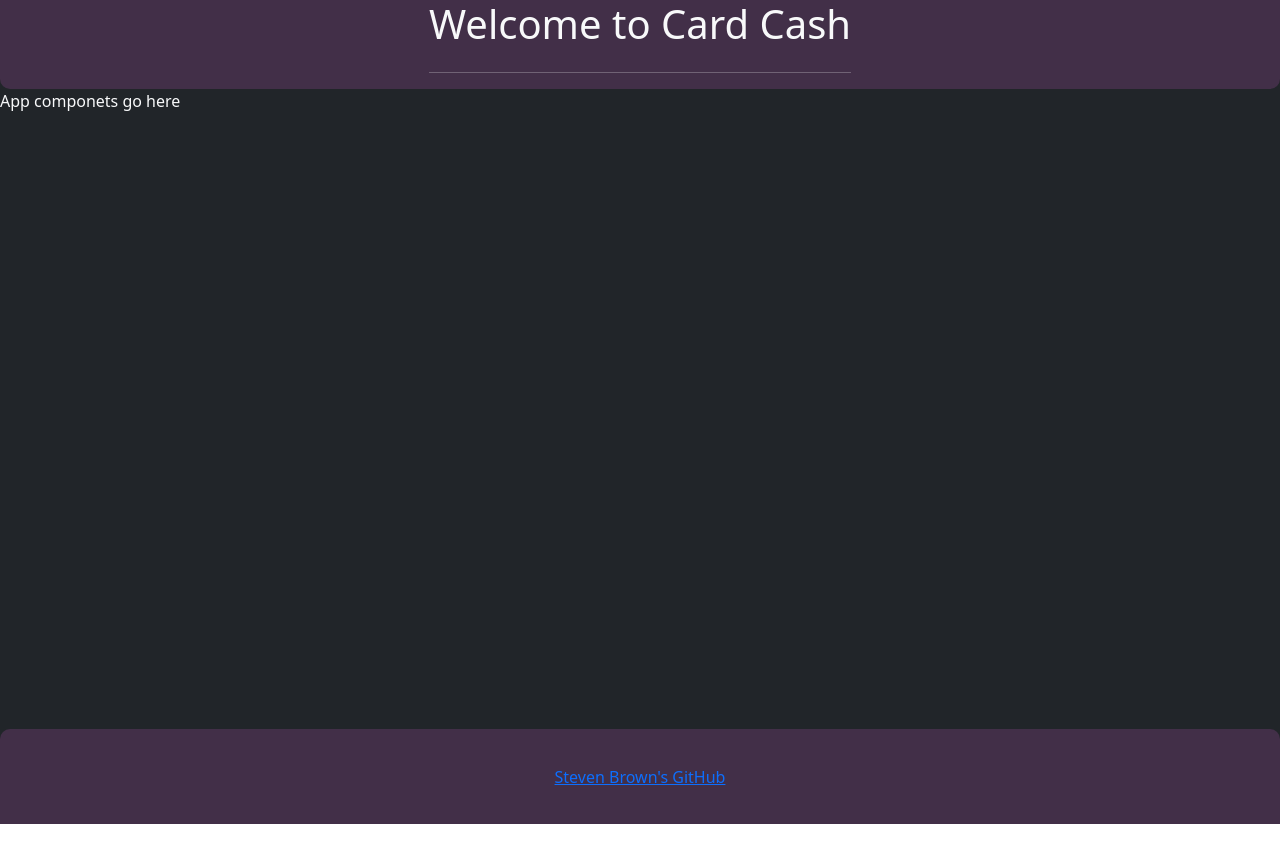
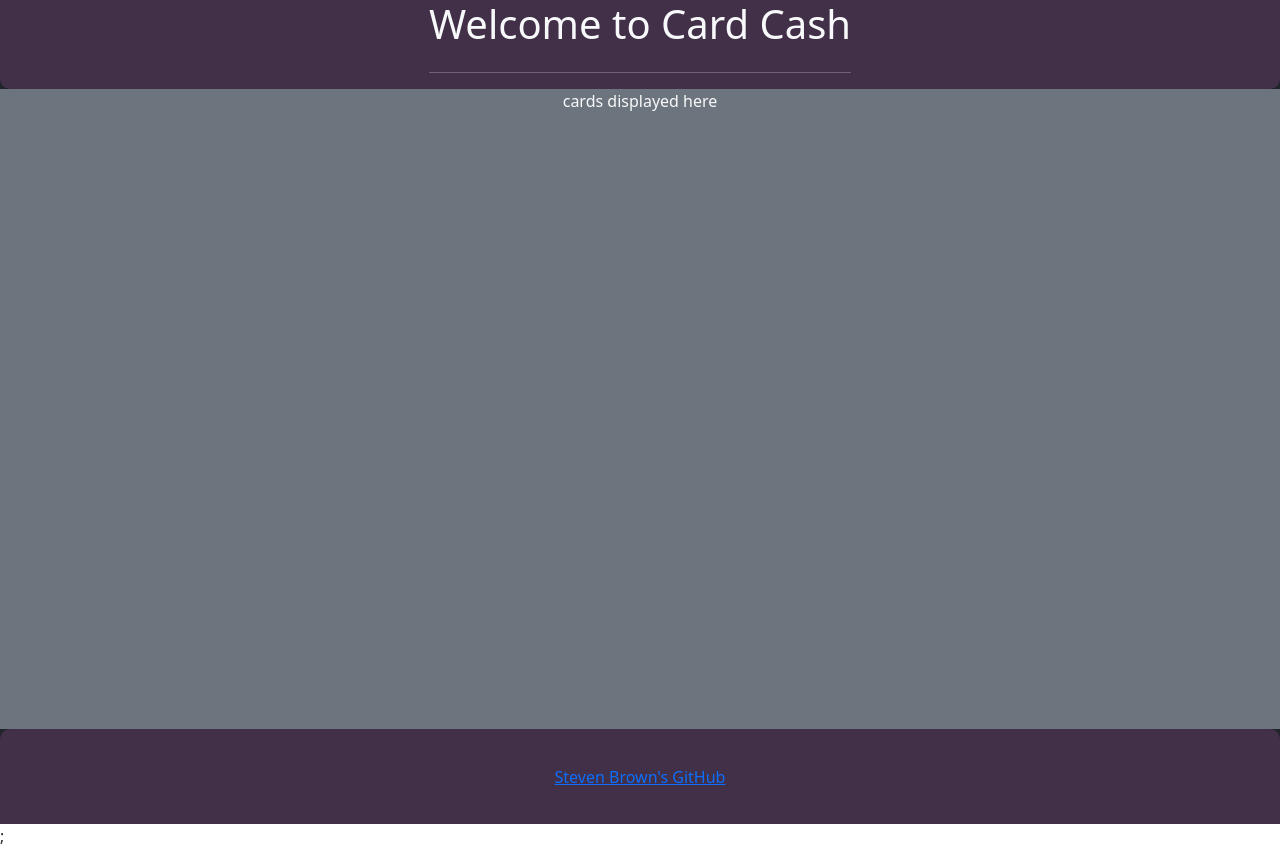
Before and after one commit to stevenjb5M/startup, a React (Vite) app: page /cards in a window 1280 px wide. Before the commit the page ends 824 px from the top, so only its background shows below. Built offline with nearby package versions, Linux system fonts and the light colour scheme.

Commit message:
routing is started!

```diff
--- a/src/app.jsx
+++ b/src/app.jsx
@@ -2,14 +2,31 @@
 import 'bootstrap/dist/css/bootstrap.min.css';
 import './main.css';
 
+import { BrowserRouter, NavLink, Route, Routes } from 'react-router-dom';
+import { Cards } from './cards/cards';
+import { Leaderboard } from './leaderboard/leaderboard';
+import { Locations } from './locations/locations';
+import { Login } from './login/login';
+import { Home } from './home/home';
+
+
 export default function App() {
-  return <div className="body bg-dark text-light">
+    return (
+        <BrowserRouter>
+            <div className="body bg-dark text-light">
                 <header>
                     <h1>Welcome to Card Cash</h1>
                     <hr />
                 </header>
 
-    <main>App componets go here</main>
+                <Routes>
+                    <Route path='/' element={<Login />} exact />
+                    <Route path='/cards' element={<Cards />} />
+                    <Route path='/leaderboard' element={<Leaderboard />} />
+                    <Route path='/locations' element={<Locations />} />
+                    <Route path='/home' element={<Home />} />
+                    <Route path='*' element={<NotFound />} />
+                </Routes>
 
                 <footer>
                     <div id="footer-info">
@@ -21,4 +38,11 @@
 
 
             </div>;
+        </BrowserRouter>
+
+    );
 }
+
+function NotFound() {
+    return <main className="container-fluid bg-secondary text-center">404: Return to sender. Address unknown.</main>;
+  }
--- /dev/null
+++ b/src/cards/cards.jsx
@@ -0,0 +1,9 @@
+import React from 'react';
+
+export function Cards() {
+  return (
+    <main className="container-fluid bg-secondary text-center">
+      <div>cards displayed here</div>
+    </main>
+  );
+}
--- /dev/null
+++ b/src/home/home.jsx
@@ -0,0 +1,9 @@
+import React from 'react';
+
+export function Home() {
+  return (
+    <main className="container-fluid bg-secondary text-center">
+      <div>home displayed here</div>
+    </main>
+  );
+}
--- /dev/null
+++ b/src/leaderboard/leaderboard.jsx
@@ -0,0 +1,9 @@
+import React from 'react';
+
+export function Leaderboard() {
+  return (
+    <main className="container-fluid bg-secondary text-center">
+      <div>leaderboard displayed here</div>
+    </main>
+  );
+}
--- /dev/null
+++ b/src/locations/locations.jsx
@@ -0,0 +1,9 @@
+import React from 'react';
+
+export function Locations() {
+  return (
+    <main className="container-fluid bg-secondary text-center">
+      <div>locations displayed here</div>
+    </main>
+  );
+}
--- /dev/null
+++ b/src/login/login.jsx
@@ -0,0 +1,9 @@
+import React from 'react';
+
+export function Login() {
+  return (
+    <main className="container-fluid bg-secondary text-center">
+      <div>login displayed here</div>
+    </main>
+  );
+}
```
Also changed, not shown: src/home/main.html (renamed from src/main/main.html). Lines whose indentation alone changed are shown as unchanged.
